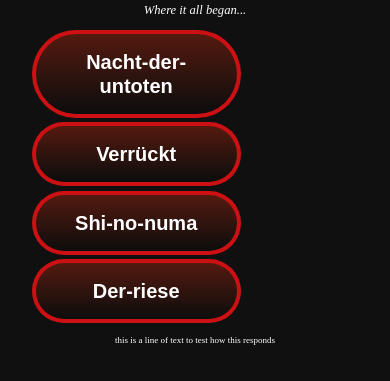
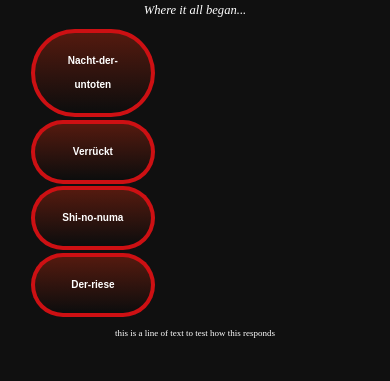
Before and after one commit to nedmac99/testCodes, a plain HTML site: page zombiesMapList/index.html in a window 390 px wide. Shown: the part 151-532 px from the top of the page. Drawn offline with Linux system fonts and the light colour scheme.

Commit message:
added media queries

```diff
--- a/zombiesMapList/styles.css
+++ b/zombiesMapList/styles.css
@@ -94,7 +94,13 @@ nav{
 }
 
 
-@media (min-width: 330px){
+@media (max-width: 1200px){
+    .waw-grid-item{
+        font-size: 20px
+      }
+}
+
+@media (max-width: 900px){
   *{
     font-size: 0.75rem;
   }
@@ -108,7 +114,15 @@ nav{
   }
 
   .waw-grid-item{
-    font-size: 20px
+    font-size: 14px
   }
 
 }
+
+@media (max-width: 600px){
+
+    .waw-grid-item{
+        font-size: 10px
+      }
+
+}
```
